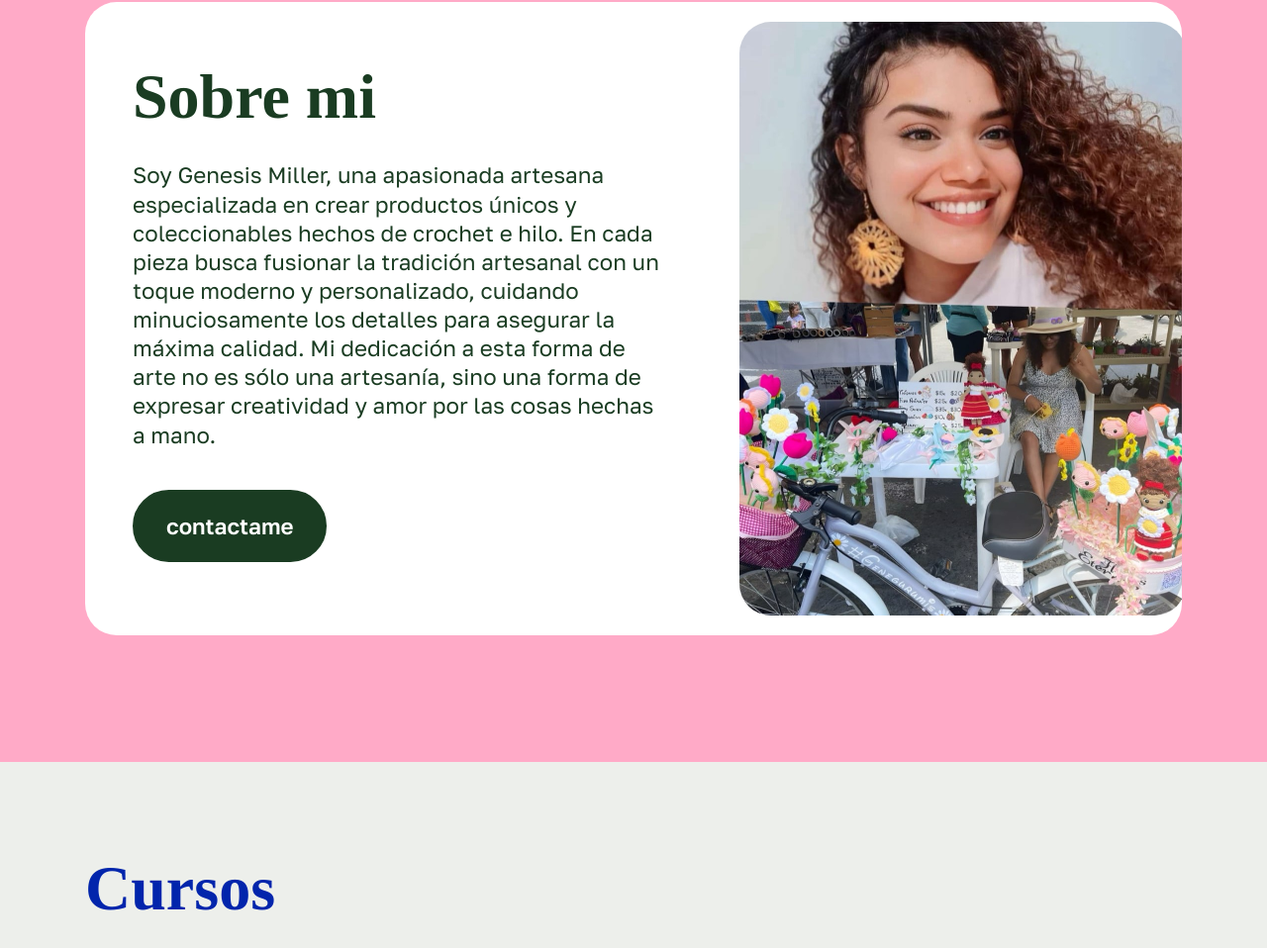
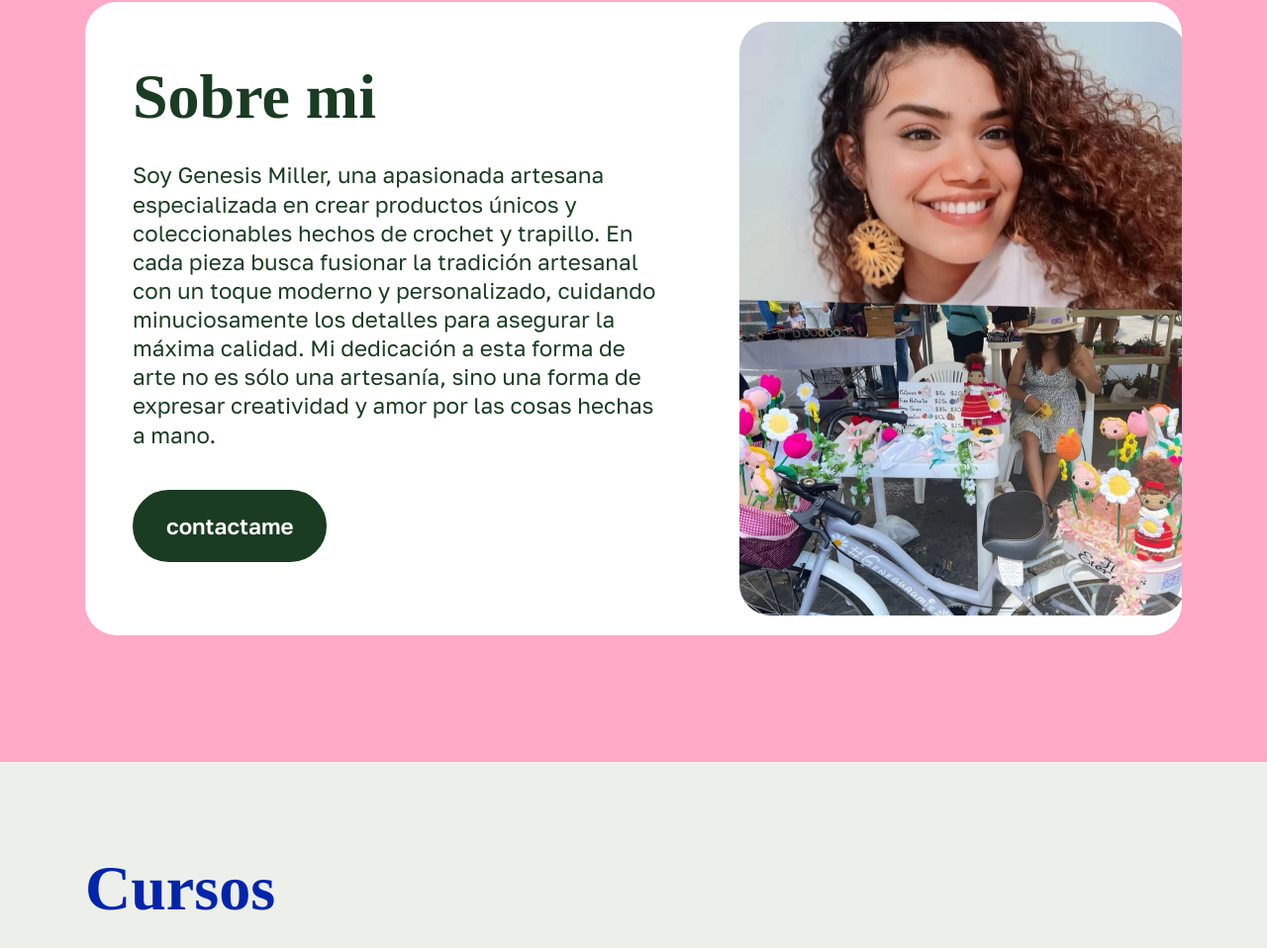
Before and after one commit to dustedwaters/geneguru, a plain HTML site: page index.html in a window 1280 px wide. Shown: the part 2047-3005 px from the top of the page at 99% size. Drawn offline with Linux system fonts and the light colour scheme; files whose address does not match are found by name; a web font is replaced by a local one.

Commit message:
Add files via upload

```diff
--- a/index.html
+++ b/index.html
@@ -226,7 +226,7 @@
             <div class="col-12 col-lg col-md-12">
               <div class="text-wrapper align-left">
                 <h1 class="mbr-section-title mbr-fonts-style mb-4 display-2"><strong>Sobre mi</strong></h1>
-                <p class="mbr-text mbr-fonts-style mb-4 display-7">Soy Genesis Miller, una apasionada artesana especializada en crear productos únicos y coleccionables hechos de crochet e hilo. En cada pieza busca fusionar la tradición artesanal con un toque moderno y personalizado, cuidando minuciosamente los detalles para asegurar la máxima calidad. Mi dedicación a esta forma de arte no es sólo una artesanía, sino una forma de expresar creatividad y amor por las cosas hechas a mano.<br>
+                <p class="mbr-text mbr-fonts-style mb-4 display-7">Soy Genesis Miller, una apasionada artesana especializada en crear productos únicos y coleccionables hechos de crochet y trapillo. En cada pieza busca fusionar la tradición artesanal con un toque moderno y personalizado, cuidando minuciosamente los detalles para asegurar la máxima calidad. Mi dedicación a esta forma de arte no es sólo una artesanía, sino una forma de expresar creatividad y amor por las cosas hechas a mano.<br>
                 </p>
                 <div class="mbr-section-btn mt-3"><a class="btn btn-lg btn-info display-7" href="http://wa.me/17187570159">contactame</a></div>
               </div>
```
